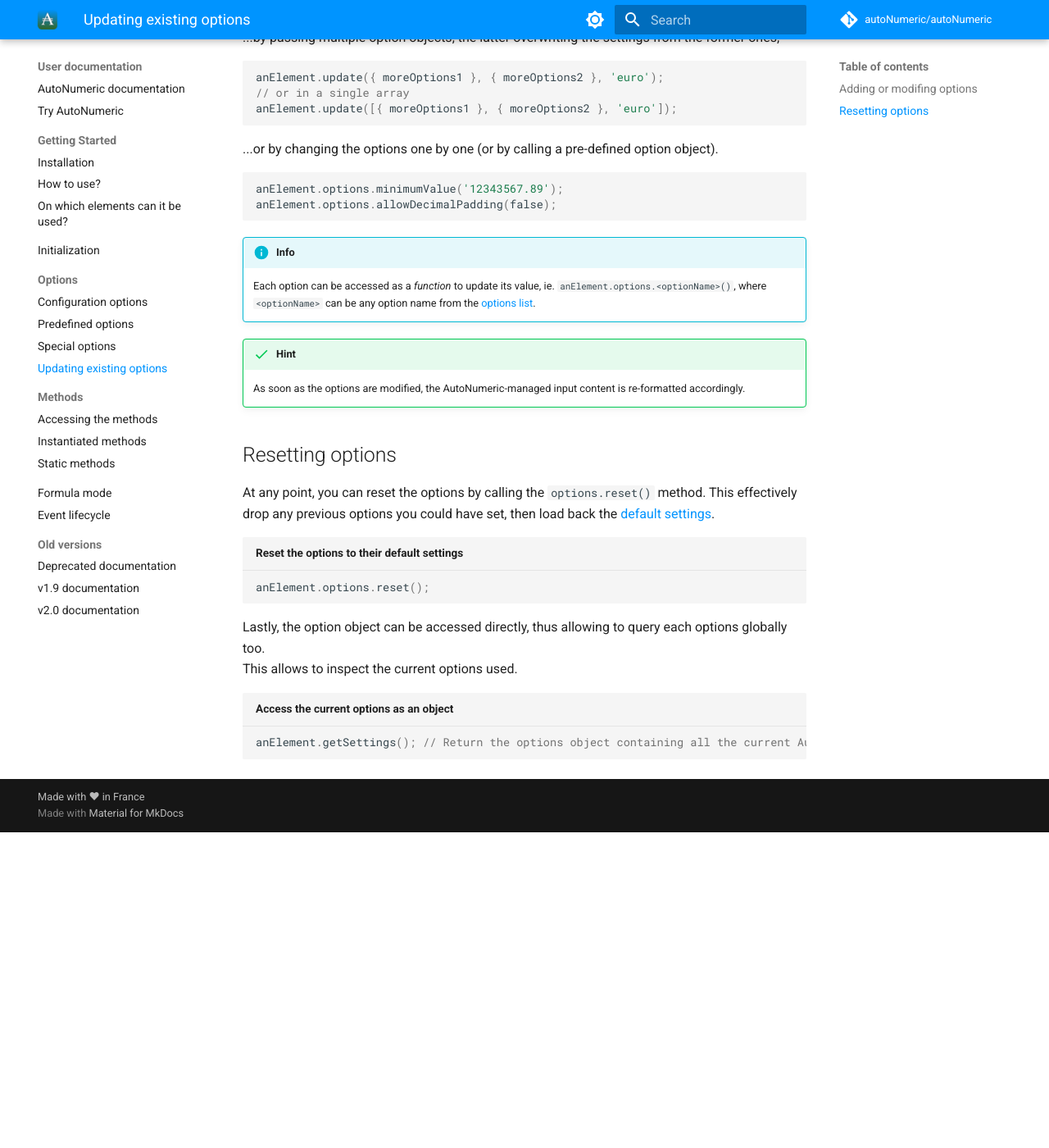
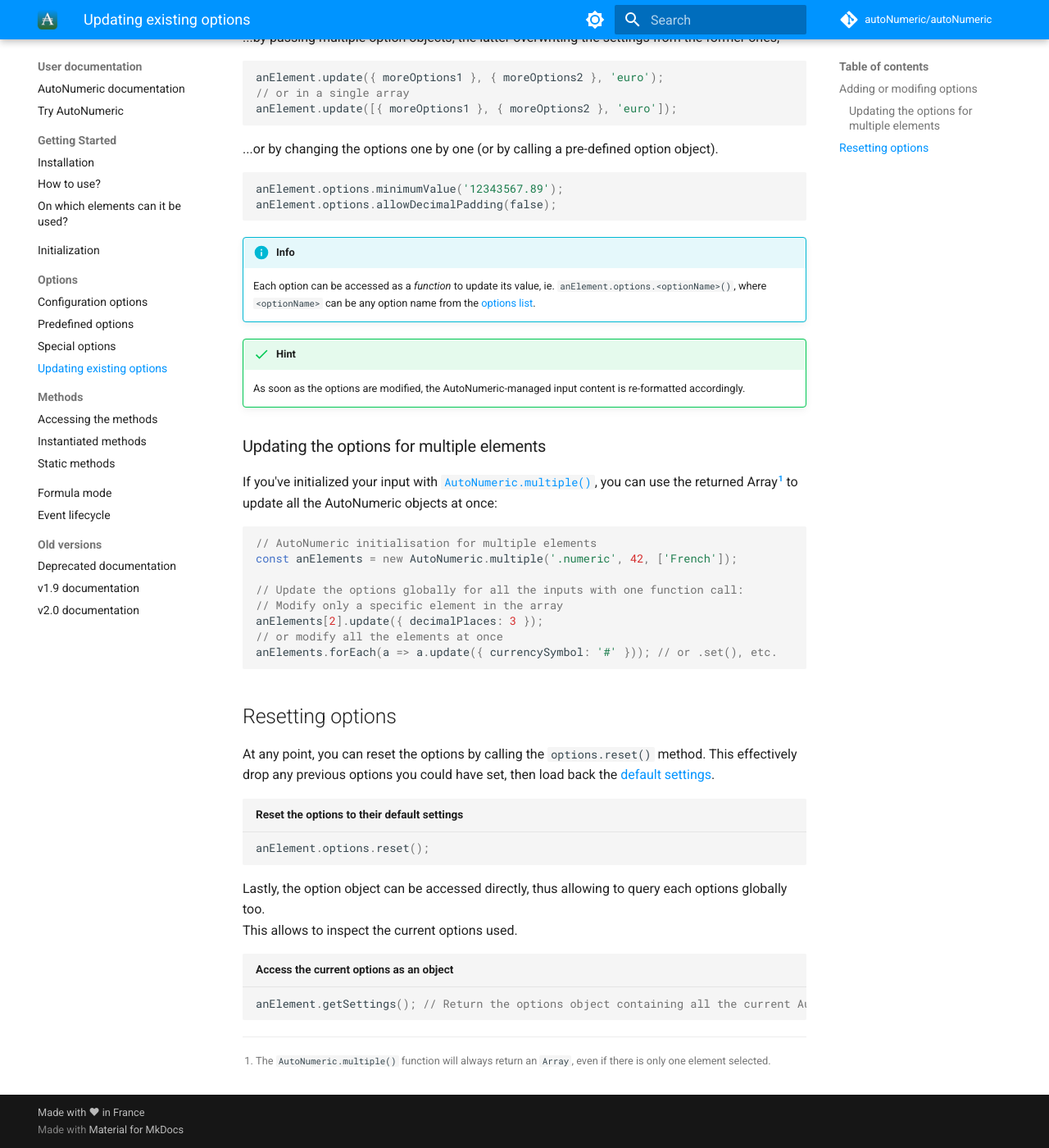
Before and after one commit to xuhdev/autonumeric-docs, an MkDocs documentation site: the page built from docs/Documentation/updating options.md, in a window 1280 px wide and 1400 px high, scrolled down 428 px. Shown: the whole window at 82% size. Built offline with MkDocs 1.6.1 and Material for MkDocs 9.7.7, drawn with Linux system fonts in a browser that asks for light colours; comment, search, counter and statistics services are not loaded; before the commit the page ends 1443 px from its top, so only the background shows below that.

Commit message:
Add guidance on how to update options on multiple AutoNumeric elements

````diff
--- a/docs/Documentation/updating options.md
+++ b/docs/Documentation/updating options.md
@@ -27,6 +27,20 @@
 !!! Success "Hint"
     As soon as the options are modified, the AutoNumeric-managed input content is re-formatted accordingly.
 
+### Updating the options for multiple elements
+
+If you've initialized your input with [`AutoNumeric.multiple()`](initialization.md#initialize-multiple-autonumeric-objects-at-once), you can use the returned Array[^1] to update all the AutoNumeric objects at once:
+```js
+// AutoNumeric initialisation for multiple elements
+const anElements = new AutoNumeric.multiple('.numeric', 42, ['French']);
+
+// Update the options globally for all the inputs with one function call:
+// Modify only a specific element in the array
+anElements[2].update({ decimalPlaces: 3 });
+// or modify all the elements at once
+anElements.forEach(a => a.update({ currencySymbol: '#' })); // or .set(), etc.
+```
+
 ## Resetting options
 
 At any point, you can reset the options by calling the `options.reset()` method.
@@ -39,3 +53,5 @@
 ```js title="Access the current options as an object"
 anElement.getSettings(); // Return the options object containing all the current AutoNumeric settings in effect
 ```
+
+[^1]: The `AutoNumeric.multiple()` function will always return an `Array`, even if there is only one element selected.
````
